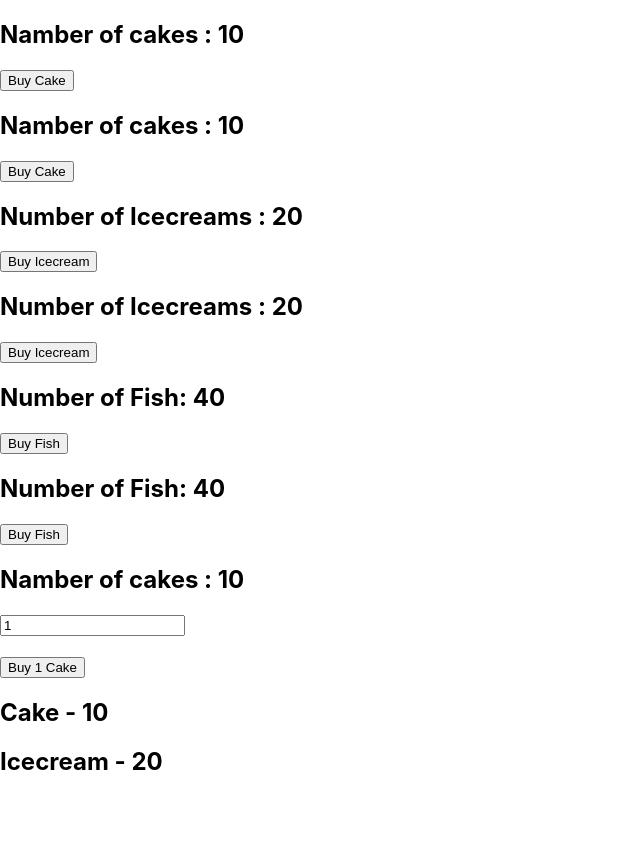
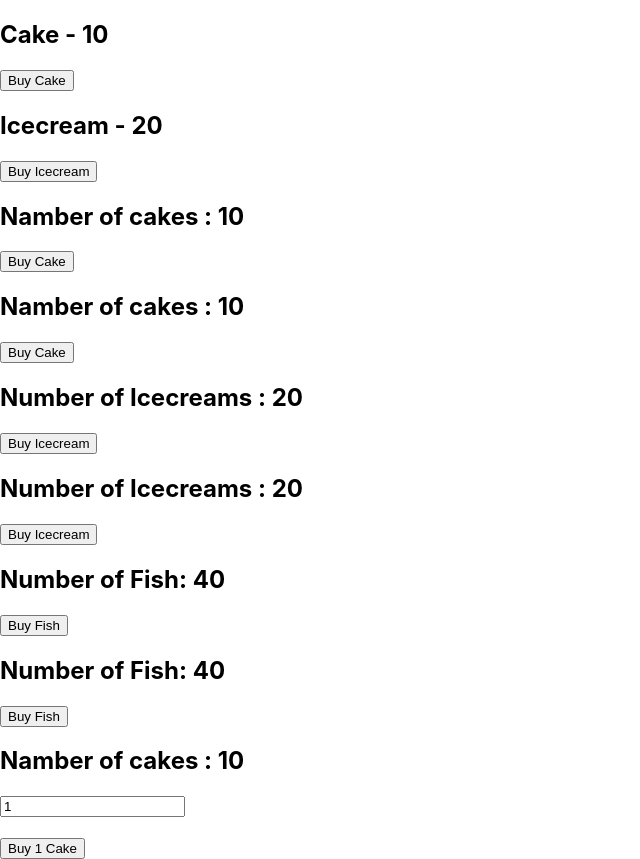
Before and after one commit to dainavipurav/react-redux-practice-001, a React (Create React App) app: page / in a window 1280 px wide. Shown: the whole page, without its empty margins (0-640 px from the left). Before the commit the page ends 800 px from the top, so only its background shows below. Built offline with nearby package versions, Linux system fonts and the light colour scheme.

Commit message:
feat : Implemented mapDispatchToProps with ownprops of the compoentns

```diff
--- a/src/App.js
+++ b/src/App.js
@@ -13,6 +13,9 @@ function App() {
   return (
     <Provider store={store}>
       <div className="App">
+        <ItemComponent cake />
+        <ItemComponent />
+
         <HooksCakeComponent />
         <CakeComponent />
 
@@ -23,9 +26,6 @@ function App() {
         <FishComponent />
 
         <NewCakeComponent />
-
-        <ItemComponent cake />
-        <ItemComponent />
       </div>
     </Provider>
   );
--- a/src/components/ItemComponent.js
+++ b/src/components/ItemComponent.js
@@ -1,5 +1,6 @@
 import React from "react";
 import { connect } from "react-redux";
+import { buyCake, buyIcecream } from "../redux";
 
 const ItemComponent = (props) => {
   return (
@@ -7,6 +8,7 @@ const ItemComponent = (props) => {
       <h2>
         {props.name} - {props.itemCount}
       </h2>
+      <button onClick={props.itemAction}>Buy {props.name}</button>
     </div>
   );
 };
@@ -23,4 +25,14 @@ const mapStateToProps = (state, ownProps) => {
   };
 };
 
-export default connect(mapStateToProps)(ItemComponent);
+const mapDispatchToProps = (dispatch, ownProps) => {
+  const itemDispatch = ownProps.cake
+    ? () => dispatch(buyCake())
+    : () => dispatch(buyIcecream());
+
+  return {
+    itemAction: itemDispatch,
+  };
+};
+
+export default connect(mapStateToProps, mapDispatchToProps)(ItemComponent);
```
